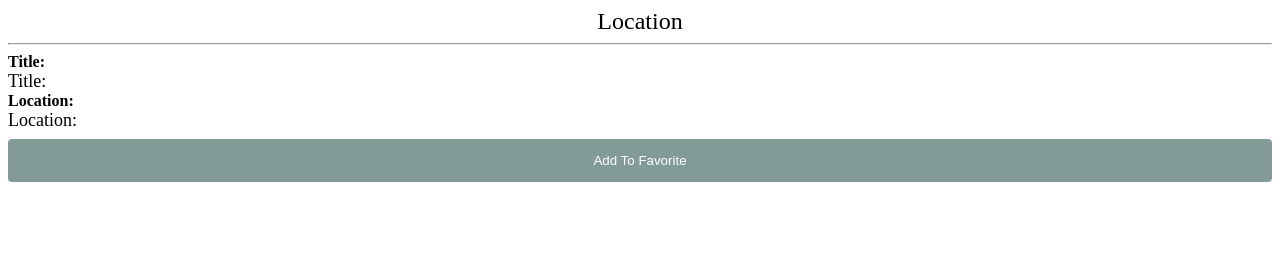
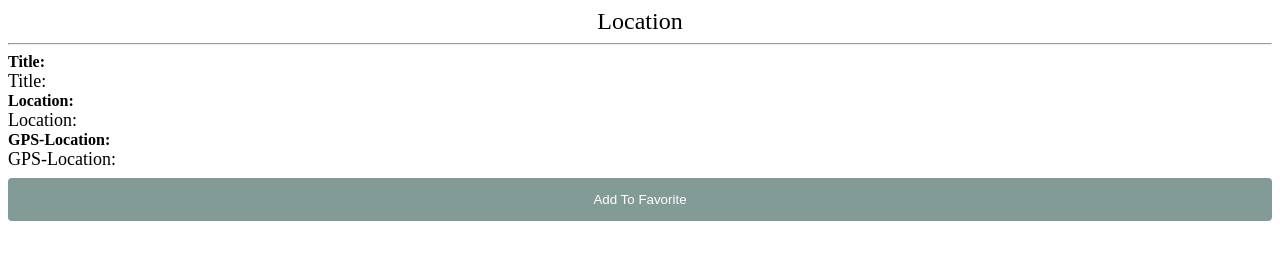
Before and after one commit to rishipatel2018/Mobile-Apps-Final, a website: page YelpFusion/www/page/itemSelectedPage.html in a window 1280 px wide. Drawn offline with Linux system fonts and the light colour scheme; some packages are replaced by stand-ins of ours.

Commit message:
Update itemSelectedPage.html

```diff
--- a/YelpFusion/www/page/itemSelectedPage.html
+++ b/YelpFusion/www/page/itemSelectedPage.html
@@ -10,12 +10,12 @@
       defer
     ></script>
     <style type="text/css">
-
+      /* Set the size of the div element that contains the map */
       #map {
         height: 400px;
-
+        /* The height is 400 pixels */
         width: 100%;
-
+        /* The width is the width of the web page */
       }
       #title, #location, #gps-location{
   font-size: large;
@@ -65,14 +65,16 @@ input[type=button] {
         <label id="title" >Title:</label><br>
         <label id="t2" style="font-weight: bold;">Location:</label><br>
         <label id="location" >Location:</label><br>
-               <input type="button" id="buttonAddFavourite"  value="Add To Favorite">
+        <label id="t3" style="font-weight: bold;">GPS-Location:</label><br>
+        <label id="gps-location" >GPS-Location:</label><br>
+        <input type="button" id="buttonAddFavourite"  value="Add To Favorite">
 
         </div>
 
         <div id="loading">
             <img id="loading-image" src="../img/loading.gif" alt="Loading..." />
         </div>
-
+    <!--The div element for the map -->
     <div id="map"></div>
     <script src="https://www.gstatic.com/firebasejs/8.1.2/firebase-app.js"></script>
     <script  src="https://www.gstatic.com/firebasejs/8.1.2/firebase-auth.js"></script>
```
